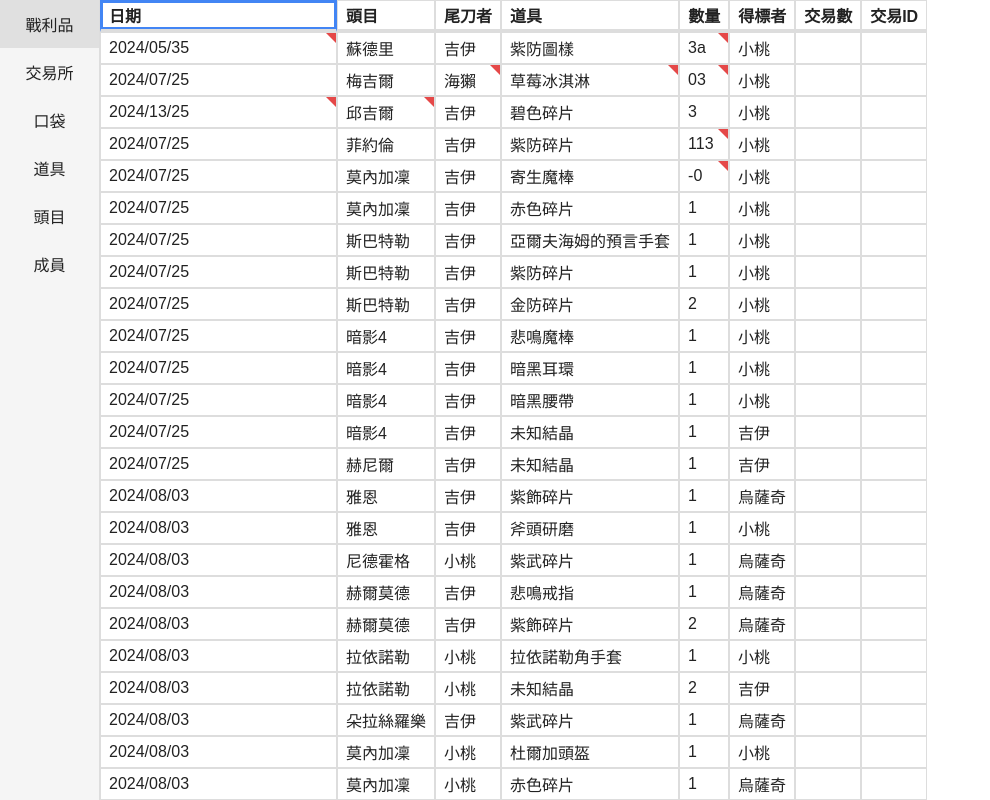
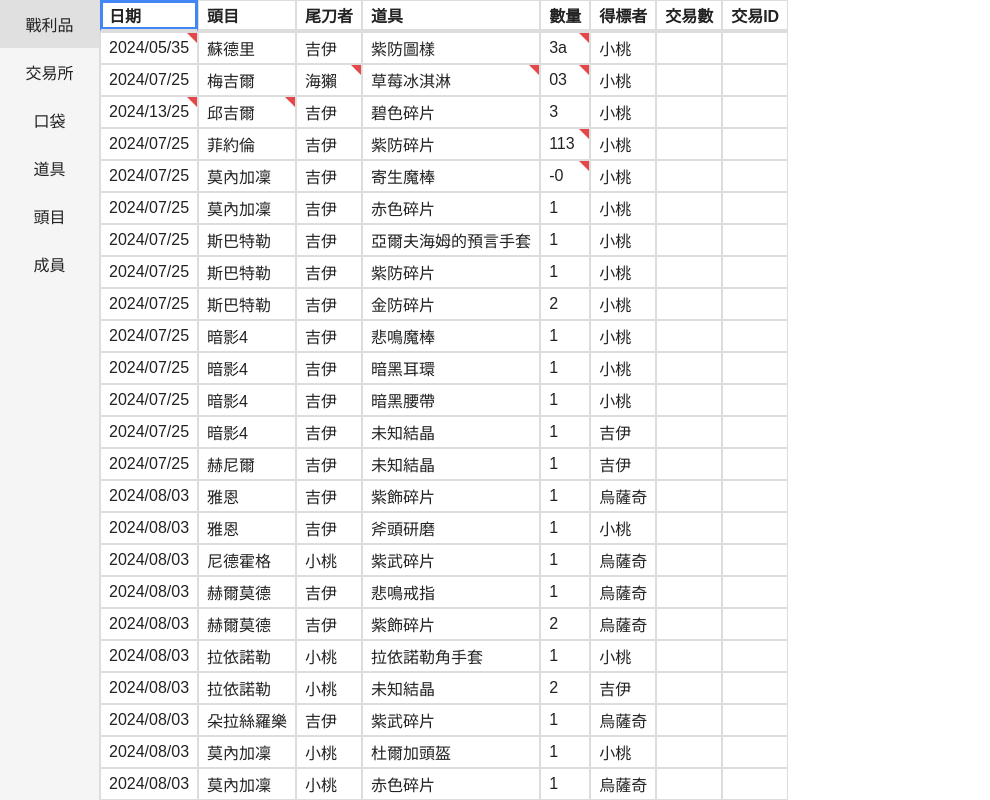
Before and after one commit to DivineCross/GuildLoot, a React (Vite) app: page / in a window 1280 px wide. Both pictures are taken after a click on the element "日期". Shown: the whole page, without its empty margins (0-990 px from the left). Built offline with nearby package versions, Linux system fonts and the light colour scheme.

Commit message:
Make cell width consistent
- Use hidden span to measure width

```diff
--- a/src/App.css
+++ b/src/App.css
@@ -103,6 +103,7 @@
 }
 
 .sheet__cell > input {
+    position: absolute;
     width: 100%;
     height: 100%;
     padding: 0;
@@ -113,3 +114,8 @@
     font: inherit;
     color: inherit;
 }
+
+.sheet__cell > input + span {
+    visibility: hidden;
+    pointer-events: none;
+}
--- a/src/components/SheetEditor.jsx
+++ b/src/components/SheetEditor.jsx
@@ -157,10 +157,13 @@ function SheetCell({ cell, validator }) {
             title={isInvalid ? validator.message : undefined}
             onClick={() => context.setActiveCell(cell)}>
             {isActive
-                ? <input
-                    ref={inputRef}
-                    defaultValue={cell.value}
-                    onMouseDown={e => e.detail > 1 ? e.preventDefault() : undefined} />
+                ? <>
+                    <input
+                        ref={inputRef}
+                        defaultValue={cell.value}
+                        onMouseDown={e => e.detail > 1 ? e.preventDefault() : undefined} />
+                    <span>{cell.value}</span>
+                </>
                 : cell.value}
         </div>
     );
```
